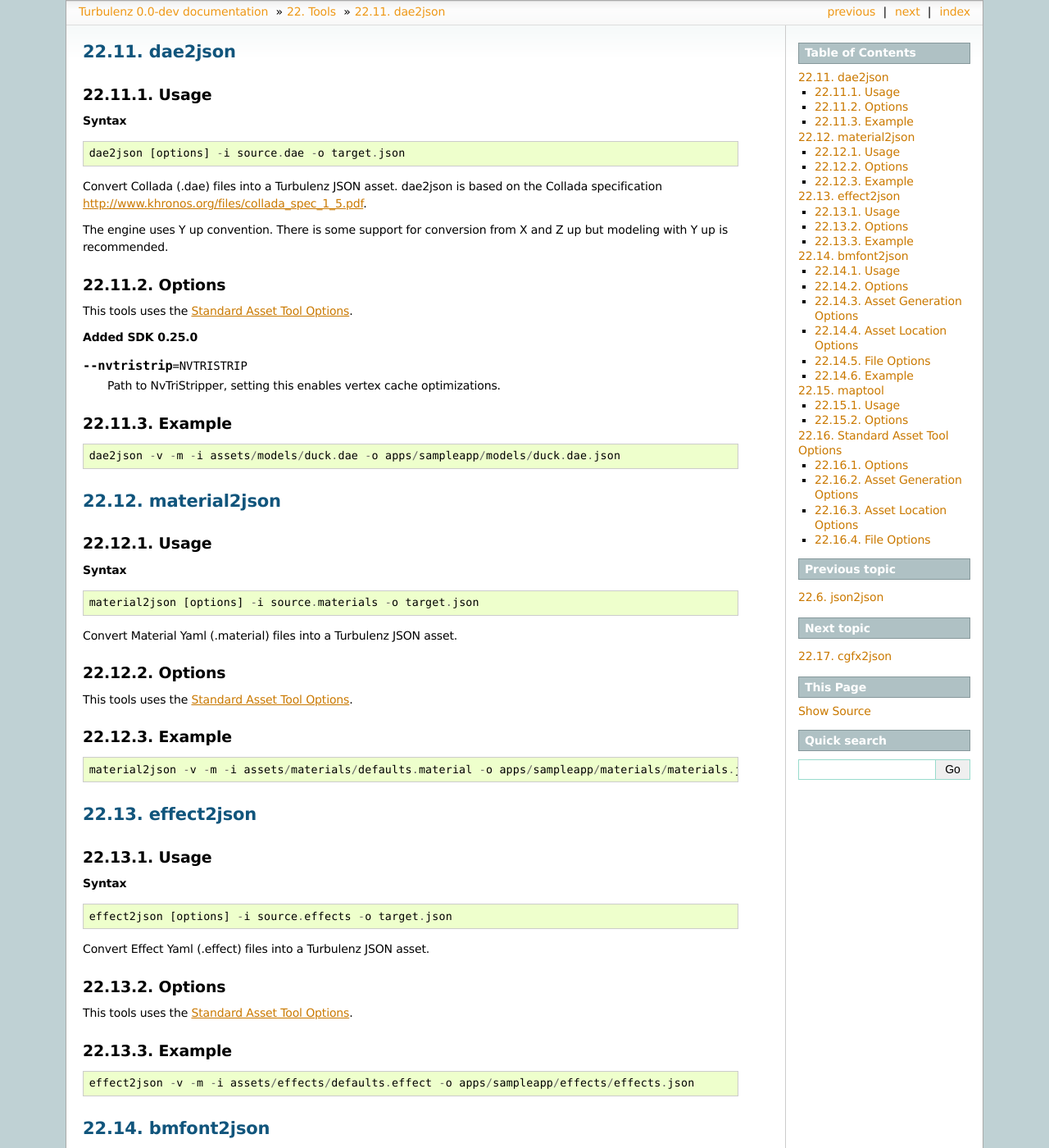
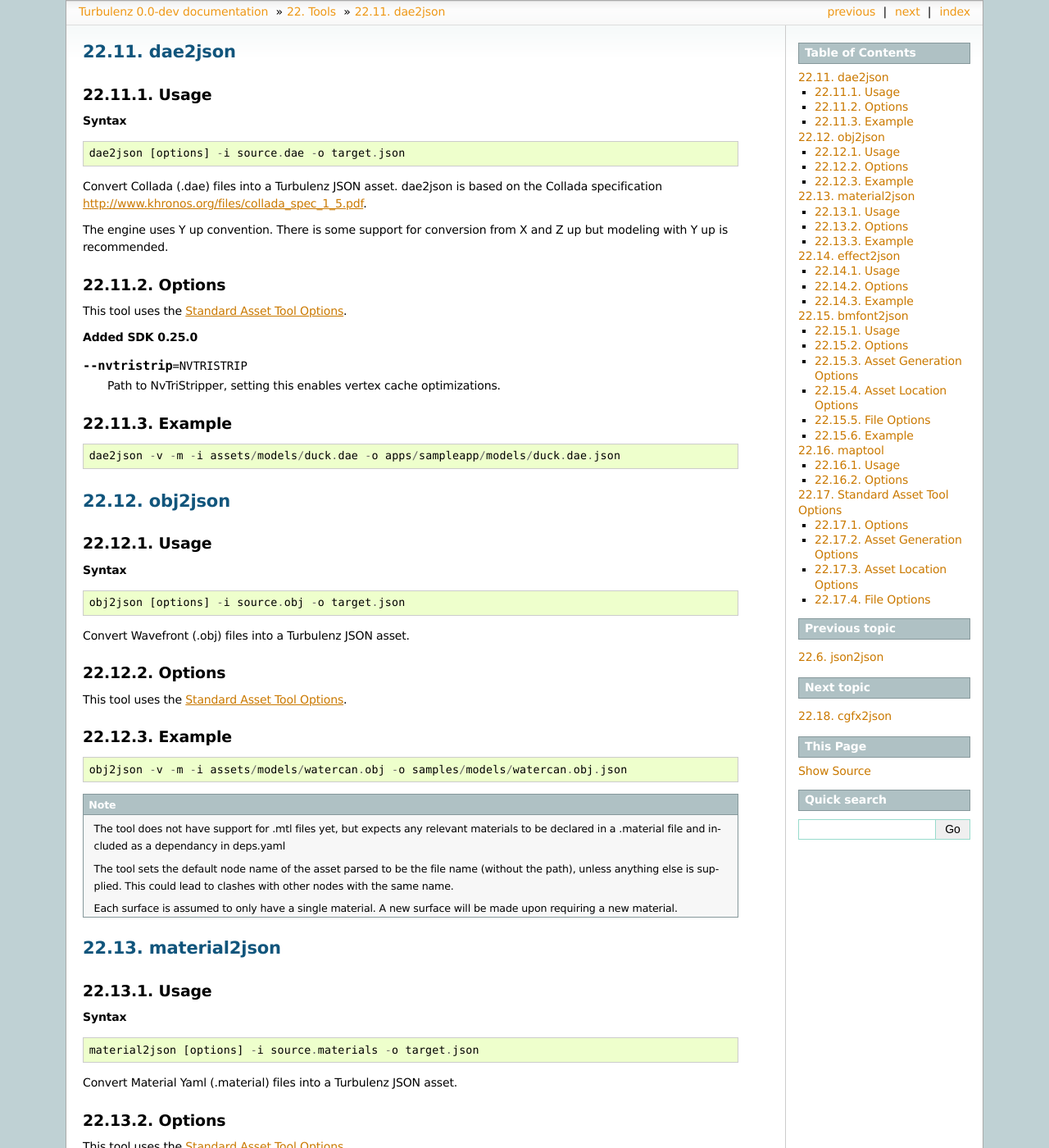
Before and after one commit to turbulenz/turbulenz_engine, a Sphinx documentation site: the page built from docs/source/tools/asset_tools.rst, in a window 1280 px wide and 1400 px high. Shown: the whole window at 82% size. Built offline with Sphinx 7.4.7, drawn with Linux system fonts in a browser that asks for light colours; some of the changed text lies outside the part shown.

Commit message:
Add documentation for obj2json tool Fix documentation typos

```diff
--- a/docs/source/tools/asset_tools.rst
+++ b/docs/source/tools/asset_tools.rst
@@ -24,7 +24,7 @@
 Options
 -------
 
-This tools uses the `Standard Asset Tool Options`_.
+This tool uses the `Standard Asset Tool Options`_.
 
 **Added SDK 0.25.0**
 
@@ -39,6 +39,49 @@
 ::
 
     dae2json -v -m -i assets/models/duck.dae -o apps/sampleapp/models/duck.dae.json
+
+.. index::
+    pair: Tools; obj2json
+
+.. _obj2json:
+
+========
+obj2json
+========
+
+-----
+Usage
+-----
+
+**Syntax** ::
+
+    obj2json [options] -i source.obj -o target.json
+
+Convert Wavefront (.obj) files into a Turbulenz JSON asset.
+
+-------
+Options
+-------
+
+This tool uses the `Standard Asset Tool Options`_.
+
+-------
+Example
+-------
+
+::
+
+    obj2json -v -m -i assets/models/watercan.obj -o samples/models/watercan.obj.json
+
+.. NOTE::
+
+    The tool does not have support for .mtl files yet, but expects any relevant materials
+    to be declared in a .material file and included as a dependancy in deps.yaml
+
+    The tool sets the default node name of the asset parsed to be the file name (without the path),
+    unless anything else is supplied. This could lead to clashes with other nodes with the same name.
+
+    Each surface is assumed to only have a single material. A new surface will be made upon requiring a new material.
 
 .. index::
     pair: Tools; material2json
@@ -61,7 +104,7 @@
 Options
 -------
 
-This tools uses the `Standard Asset Tool Options`_.
+This tool uses the `Standard Asset Tool Options`_.
 
 -------
 Example
@@ -92,7 +135,7 @@
 Options
 -------
 
-This tools uses the `Standard Asset Tool Options`_.
+This tool uses the `Standard Asset Tool Options`_.
 
 -------
 Example
```
